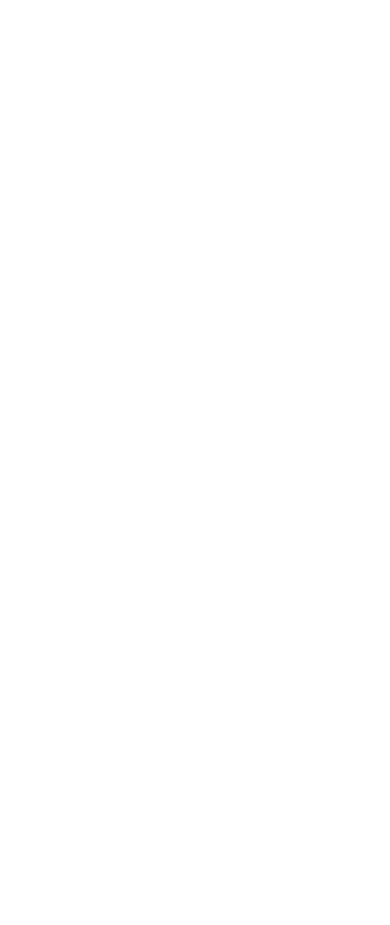
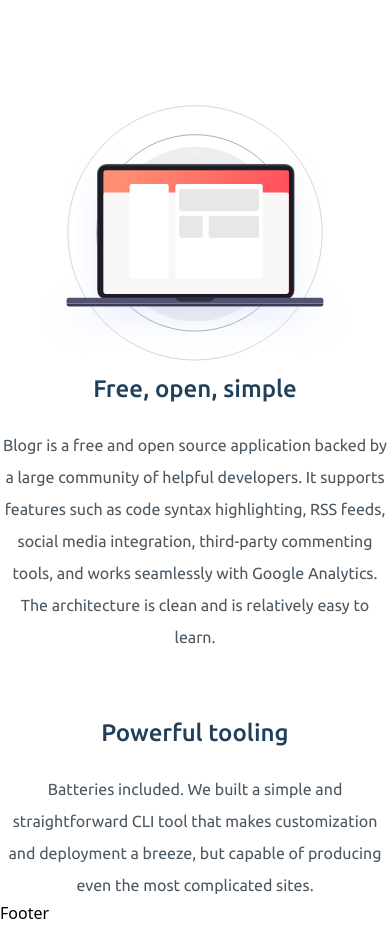
Before and after one commit to firdesOya/frontendMentorChallenge, a Next.js app in the folder blogr-landing-page/: page / in a window 390 px wide. Shown: the part 2518-3443 px from the top of the page. Before the commit the page ends 2522 px from the top, so only its background shows below. Built offline with nearby package versions, Linux system fonts and the light colour scheme.

Commit message:
feat: completed styling and responsive design for the last section

```diff
--- a/blogr-landing-page/src/app/page.js
+++ b/blogr-landing-page/src/app/page.js
@@ -61,7 +61,7 @@ export default function Home() {
             className="transform md:scale-125 -translate-y-48  md:-translate-y-28 lg:scale-100 lg:translate-y-3 lg:-translate-x-8"
             src="/images/illustration-phones.svg"
           />
-          <div className=" md:max-w-[540px] text-center lg:text-start pb-20 -mt-48 md:-mt-10 lg:pb-0 lg:mt-0">
+          <div className=" md:max-w-[540px] text-center lg:text-start pb-24 md:pb-20  -mt-48 md:-mt-10 lg:pb-0 lg:mt-0">
             <h2 className="text-white">State of the Art Infrastructure</h2>
             <p className="p-text-white pt-8">
               With reliability and speed in mind, worldwide data centers provide
@@ -72,6 +72,37 @@ export default function Home() {
           </div>
         </div>
       </section>
+      <section className="mt-24 max-w-[1140px] mx-auto flex flex-col md:flex-row items-center ">
+        <img
+          className="w-full hidden md:block h-auto object-cover transform -translate-x-[45%]  "
+          src="/images/illustration-laptop-desktop.svg"
+        />
+        <img
+          className="w-full md:hidden block h-auto object-cover"
+          src="/images/illustration-laptop-mobile.svg"
+        />
+        <div className="max-w-[580px] md:-ml-96 ml-0 flex flex-col text-center md:text-start gap-16">
+          <div>
+            <h3>Free, open, simple</h3>
+            <p className="p-text pt-6">
+              Blogr is a free and open source application backed by a large
+              community of helpful developers. It supports features such as code
+              syntax highlighting, RSS feeds, social media integration,
+              third-party commenting tools, and works seamlessly with Google
+              Analytics. The architecture is clean and is relatively easy to
+              learn.
+            </p>
+          </div>
+          <div>
+            <h3>Powerful tooling</h3>
+            <p className="p-text pt-6">
+              Batteries included. We built a simple and straightforward CLI tool
+              that makes customization and deployment a breeze, but capable of
+              producing even the most complicated sites.
+            </p>
+          </div>
+        </div>
+      </section>
     </>
   );
 }
```
